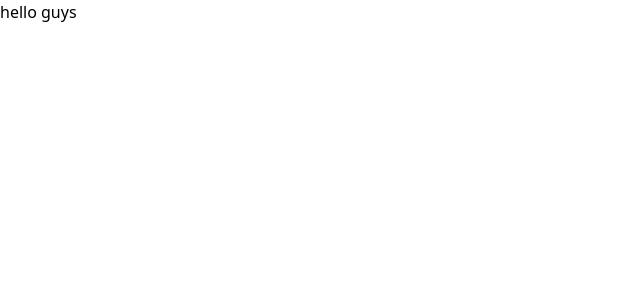
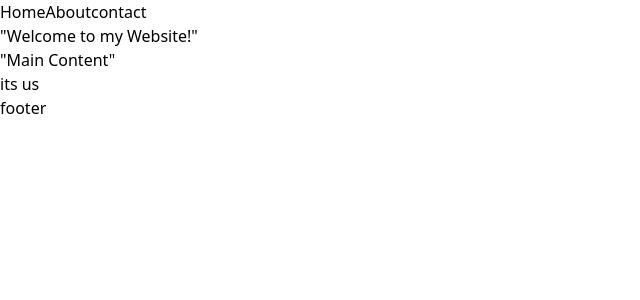
Before and after one commit to SonaamMourya04/NewsPoint, a React (Vite) app: page / in a window 1280 px wide. Shown: the top 300 px of the page, without its empty margins (0-640 px from the left). Built offline with nearby package versions, Linux system fonts and the light colour scheme.

Commit message:
Initial commit

```diff
--- a/src/App.js
+++ /dev/null
@@ -1,10 +0,0 @@
-import React from 'react'
-const App=()=>{
-    return(
-<div>
-<h1>hello guys</h1>
-</div>
-    );
-
-}
-export default App;
--- /dev/null
+++ b/src/App.jsx
@@ -0,0 +1,16 @@
+import React from 'react';
+import Header from './component/Header';
+import MainContent from './component/MainContent';
+import Footer from './component/footer';
+const App=()=>{
+    return(
+<div>
+    <Header/>
+    <MainContent/>
+    <Footer/>
+    </div>
+
+    );
+
+}
+export default App;
--- /dev/null
+++ b/src/component/Header.jsx
@@ -0,0 +1,17 @@
+
+function Header() {
+    return(
+        <div>
+            <nav>
+                <a>Home</a>
+                <a>About</a>
+                <a>contact</a>
+            </nav>
+            <h1>
+                "Welcome to my Website!"
+            </h1>
+        </div>
+    )
+
+}
+export default Header;
--- /dev/null
+++ b/src/component/MainContent.jsx
@@ -0,0 +1,15 @@
+import React from "react";
+function MainContent(){
+    return(
+        <div>
+            <main>
+                <h2>
+             "Main Content"
+                </h2>
+                <p>its us</p>
+            </main>
+
+        </div>
+    )
+}
+export default MainContent;
--- /dev/null
+++ b/src/component/footer.jsx
@@ -0,0 +1,11 @@
+import React from "react";
+
+
+function Footer() {
+ return(
+    <div>
+       footer
+    </div>
+ )
+}
+export default Footer;
--- a/src/index.html
+++ b/src/index.html
@@ -10,6 +10,6 @@
     <div id="root">
 
     </div>
-    <script src="index.js" type="module" ></script>
+    <script src="./index.jsx" type="module" ></script>
 </body>
 </html>
--- a/src/index.js
+++ b/src/index.jsx
@@ -1,6 +1,6 @@
 import React from 'react'
 import ReactDom from 'react-dom/client';
-import App from './App';
+import App from './App.jsx';
 
 const root=ReactDom.createRoot(document.getElementById("root"));
 root.render(
```
